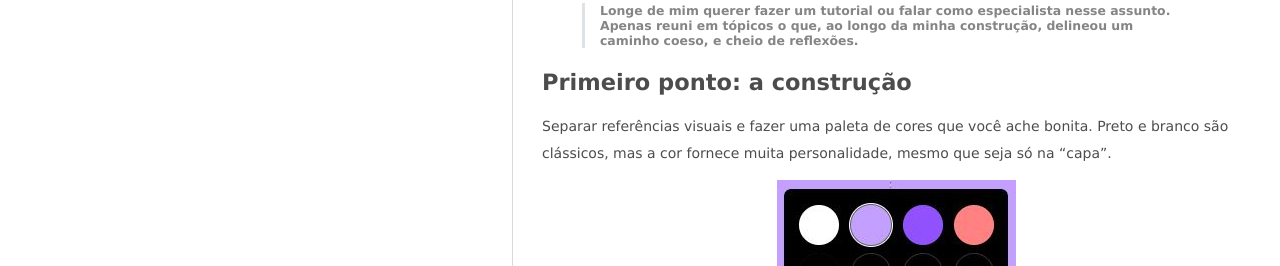
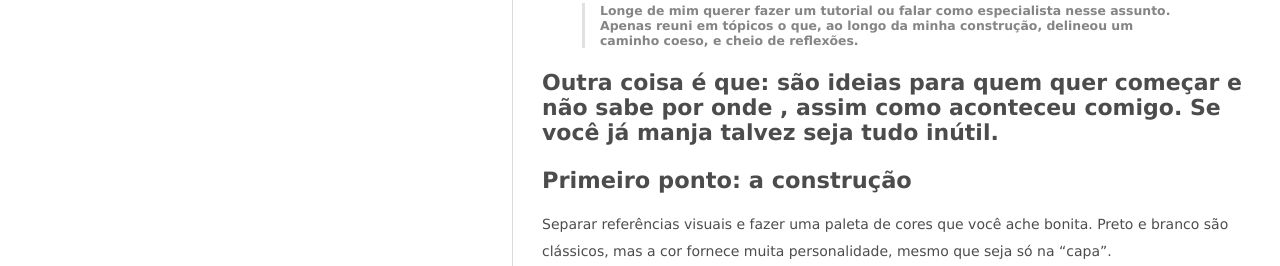
Before and after one commit to deialab/deialab.github.io, a plain HTML site: page post/portfolio/index.html in a window 1280 px wide. Shown: the part 500-766 px from the top of the page. Drawn offline with Linux system fonts and the light colour scheme.

Commit message:
Ajustes de post

```diff
--- a/post/portfolio/index.html
+++ b/post/portfolio/index.html
@@ -131,6 +131,7 @@
 <blockquote>
 <h5 id="longe-de-mim-querer-fazer-um-tutorial-ou-falar-como-especialista-nesse-assunto-apenas-reuni-em-tópicos-o-que-ao-longo-da-minha-construção-delineou-um-caminho-coeso-e-cheio-de-reflexões">Longe de mim querer fazer um tutorial ou falar como especialista nesse assunto. Apenas reuni em tópicos o que, ao longo da minha construção, delineou um caminho coeso, e cheio de reflexões.</h5>
 </blockquote>
+<h3 id="outra-coisa-é-que-são-ideias-para-quem-quer-começar-e-não--sabe-por-onde--assim-como-aconteceu-comigo-se-você-já-manja-talvez-seja-tudo-inútil">Outra coisa é que: são ideias para quem quer começar e não  sabe por onde , assim como aconteceu comigo. Se você já manja talvez seja tudo inútil.</h3>
 <h2 id="primeiro-ponto-a-construção">Primeiro ponto: a construção</h2>
 <p>Separar referências visuais e fazer uma paleta de cores que você ache bonita. Preto e branco são clássicos, mas a cor fornece muita personalidade, mesmo que seja só na &ldquo;capa&rdquo;.</p>
 <p><img src="/images/paleta.JPG" alt="Paleta"></p>
```
